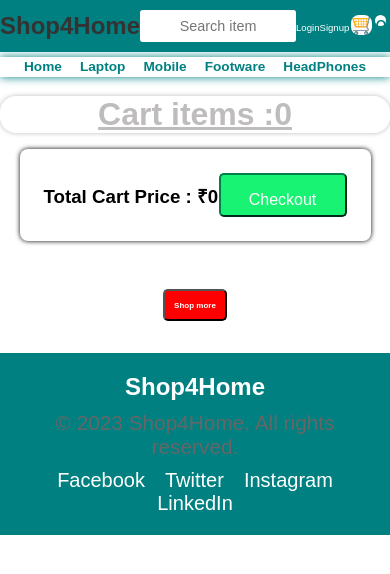
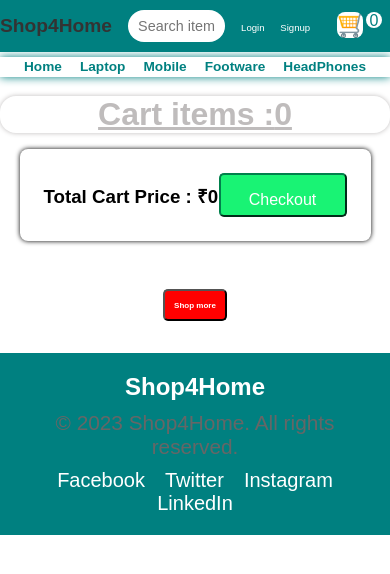
Before and after one commit to Dabloo-9123/Ecommerce-client, a React (Create React App) app: page /cart in a window 390 px wide. Shown: the top 574 px of the page. Built offline with nearby package versions, Linux system fonts and the light colour scheme.

Commit message:
style update

```diff
--- a/src/Component/body/cart.css
+++ b/src/Component/body/cart.css
@@ -166,6 +166,16 @@
         font-size: 1rem;
         border-color: rgb(0, 128, 75);
     }
+    .cart_icon {
+        width: 1.6rem;
+        height: 1.6rem;
+        border-radius: 0.5rem;
+    }
+    .cart_count {
+        width: 1rem;
+        height: 1rem;
+        font-size: 1rem;
+    }
    }
    /* mediaquery for Tab */
    @media only screen and (min-width: 651px) and (max-width: 991px) {
--- a/src/Component/header/navbar.css
+++ b/src/Component/header/navbar.css
@@ -106,6 +106,15 @@
         height: 5vw;
         font-size: 3.5vw;
     }
+    .nav_top h2 {
+        color: #333;
+        font-size: 1.2rem;
+        font-weight: 900;
+    }
+    .nav_top input {
+        width: 25vw;
+        border-radius: 2rem;
+    }
 
    }
    /* mediaquery for tab */
```
